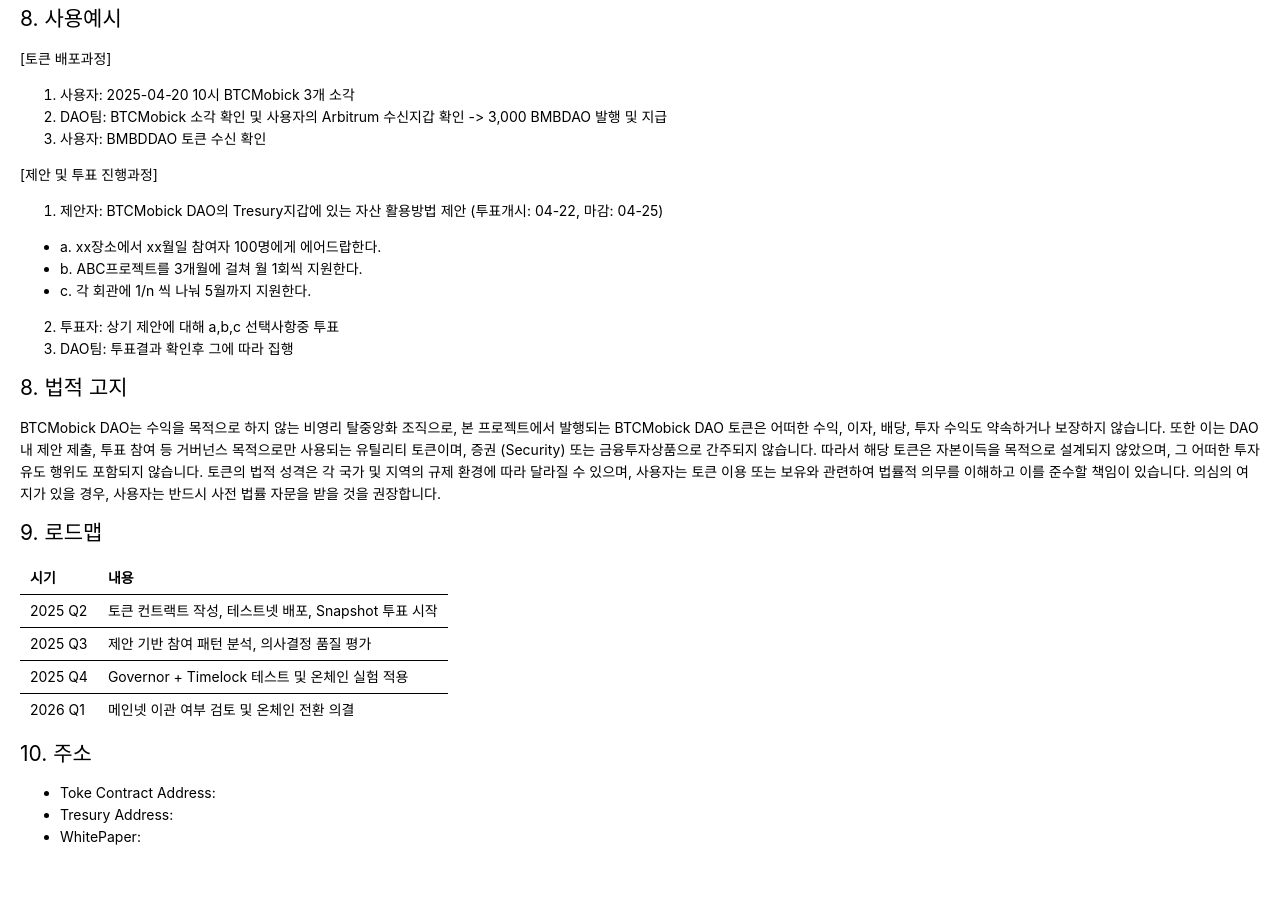
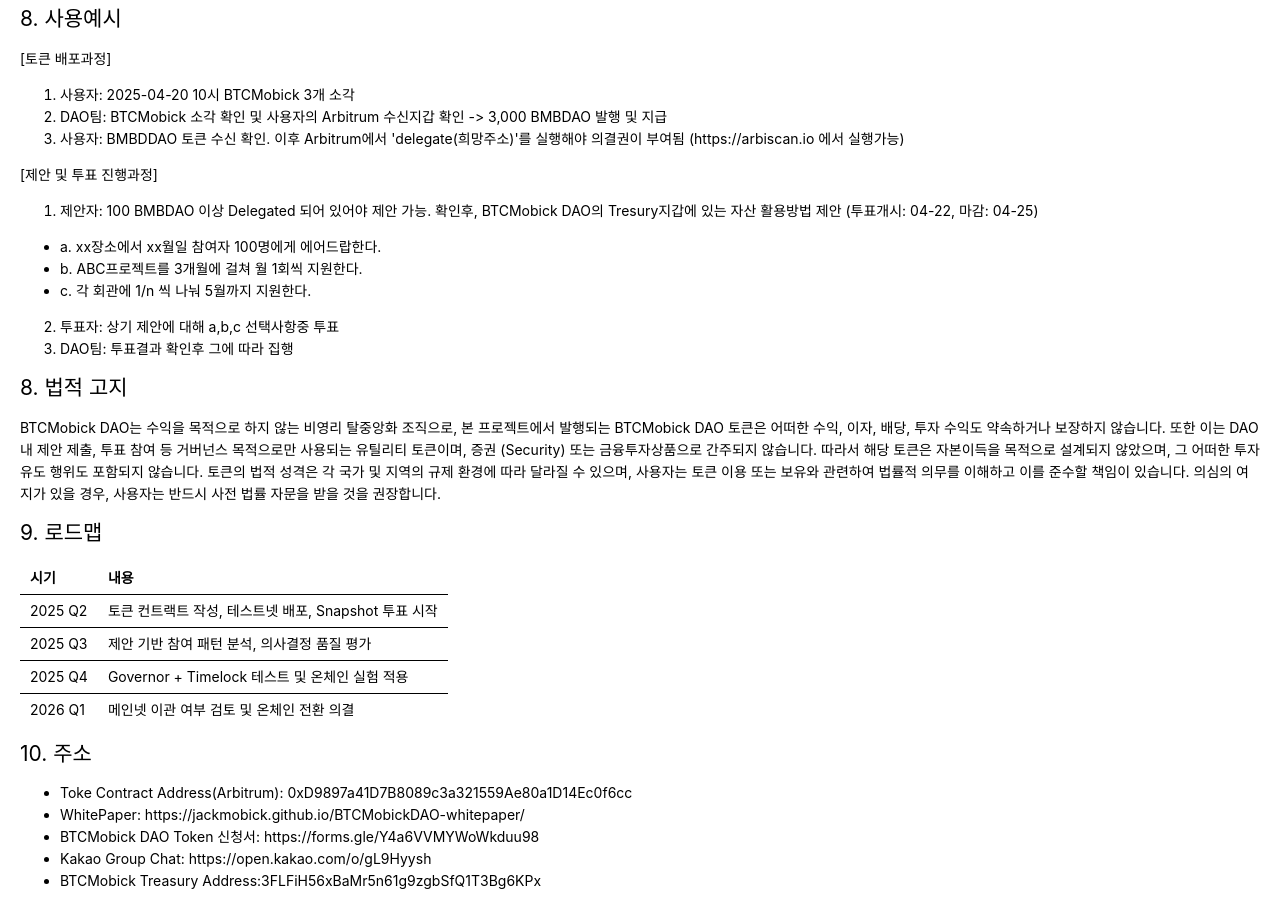
Before and after one commit to jackMobick/BTCMobickDAO-whitepaper, a plain HTML site: page index.html in a window 1280 px wide. Shown: the part 1240-2146 px from the top of the page. Before the commit the page ends 2102 px from the top, so only its background shows below. Drawn offline with Linux system fonts and the light colour scheme; a script that the page names is missing.

Commit message:
Add files via upload

```diff
--- a/index.html
+++ b/index.html
@@ -441,11 +441,11 @@
 <ol>
 <li>사용자: 2025-04-20 10시 BTCMobick 3개 소각</li>
 <li>DAO팀: BTCMobick 소각 확인 및 사용자의 Arbitrum 수신지갑 확인 -&gt; 3,000 BMBDAO 발행 및 지급</li>
-<li>사용자: BMBDDAO 토큰 수신 확인</li>
+<li>사용자: BMBDDAO 토큰 수신 확인. 이후 Arbitrum에서 'delegate(희망주소)'를 실행해야 의결권이 부여됨 (https://arbiscan.io 에서 실행가능)</li>
 </ol>
 <p>[제안 및 투표 진행과정]</p>
 <ol>
-<li>제안자: BTCMobick DAO의 Tresury지갑에 있는 자산 활용방법 제안 (투표개시: 04-22, 마감: 04-25)</li>
+<li>제안자: 100 BMBDAO 이상 Delegated 되어 있어야 제안 가능. 확인후, BTCMobick DAO의 Tresury지갑에 있는 자산 활용방법 제안 (투표개시: 04-22, 마감: 04-25)</li>
 </ol>
 <ul>
 <li>a. xx장소에서 xx월일 참여자 100명에게 에어드랍한다.</li>
@@ -491,9 +491,11 @@
 </table>
 <h2 id="10-%EC%A3%BC%EC%86%8C">10. 주소</h2>
 <ul>
-<li>Toke Contract Address:</li>
-<li>Tresury Address:</li>
-<li>WhitePaper:</li>
+<li>Toke Contract Address(Arbitrum): 0xD9897a41D7B8089c3a321559Ae80a1D14Ec0f6cc</li>
+<li>WhitePaper: https://jackmobick.github.io/BTCMobickDAO-whitepaper/</li>
+<li>BTCMobick DAO Token 신청서: https://forms.gle/Y4a6VVMYWoWkduu98</li>
+<li>Kakao Group Chat: https://open.kakao.com/o/gL9Hyysh</li>
+<li>BTCMobick Treasury Address:3FLFiH56xBaMr5n61g9zgbSfQ1T3Bg6KPx</li>
 </ul>
 
 </body>
```
